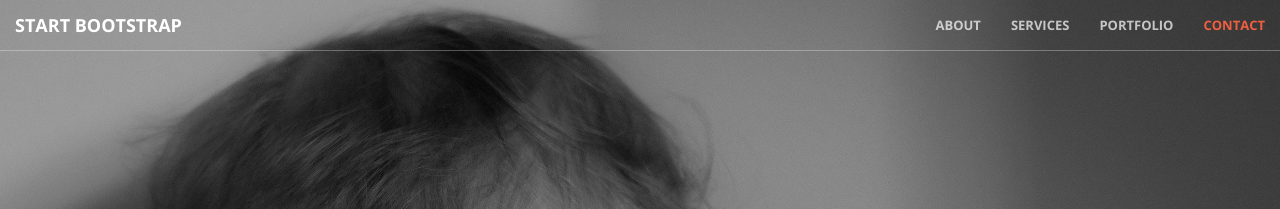
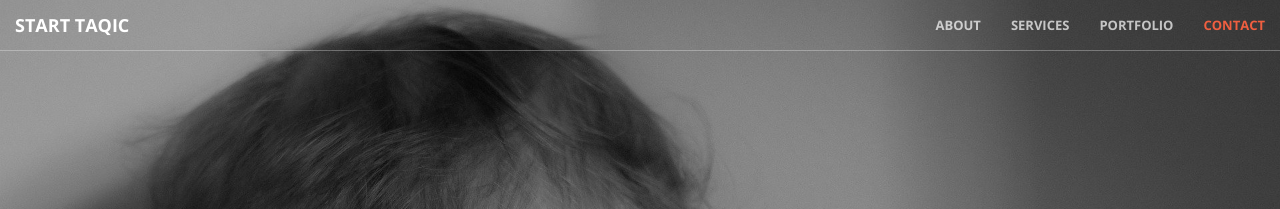
Before and after one commit to taqic/taqic.github.io, a Jekyll site: the page built from index.html, in a window 1280 px wide. Shown: the top 209 px of the page. Built offline with Jekyll 4.4.1, drawn with Linux system fonts in a browser that asks for light colours.

Commit message:
Update nav.html

```diff
--- a/_includes/nav.html
+++ b/_includes/nav.html
@@ -8,7 +8,7 @@
                 <span class="icon-bar"></span>
                 <span class="icon-bar"></span>
             </button>
-            <a class="navbar-brand page-scroll" href="#page-top">Start Bootstrap</a>
+            <a class="navbar-brand page-scroll" href="#page-top">Start Taqic</a>
         </div>
 
         <!-- Collect the nav links, forms, and other content for toggling -->
```
